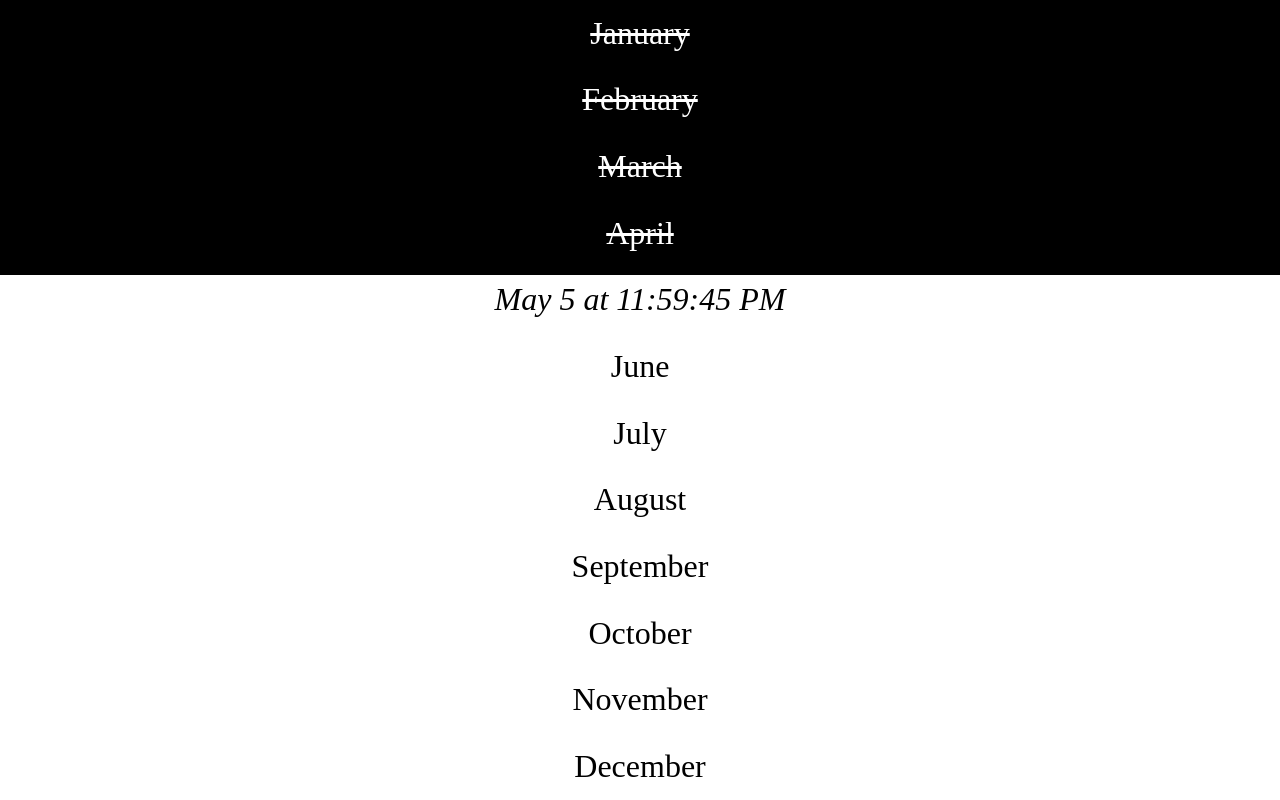
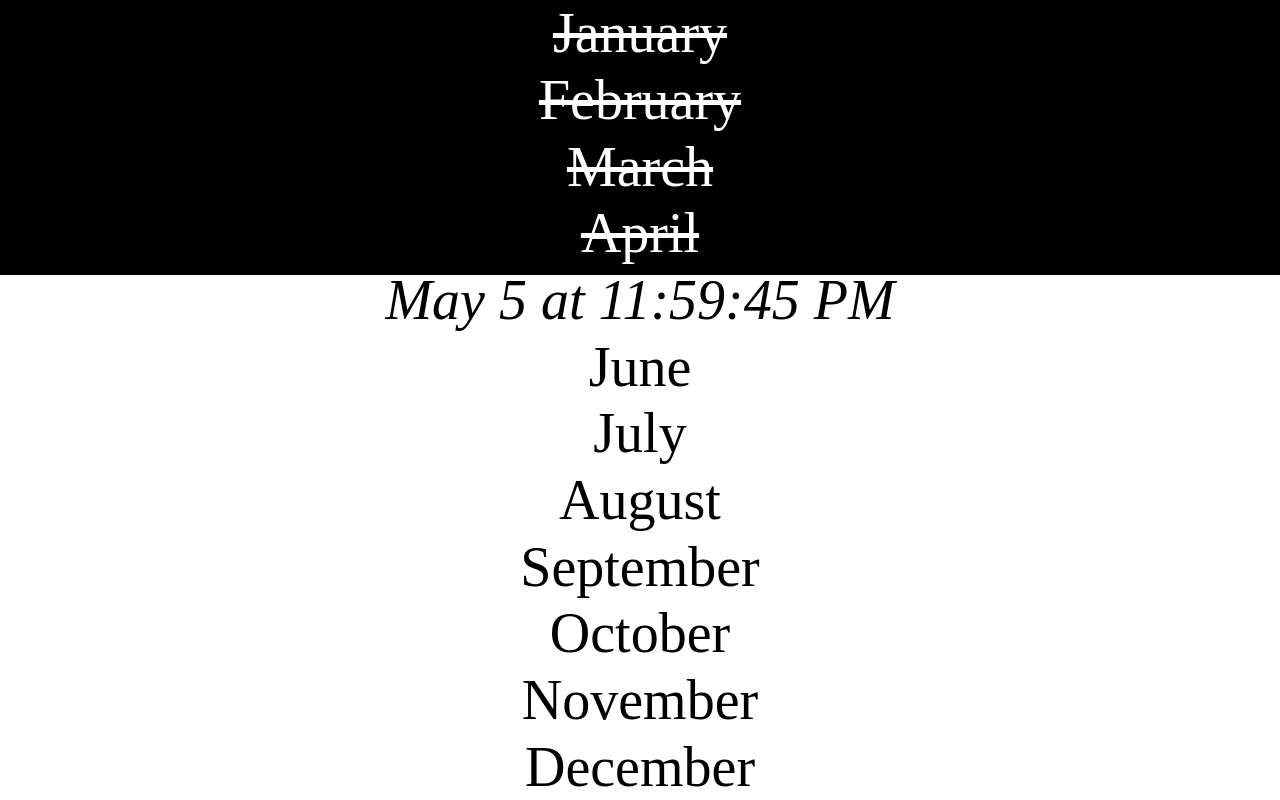
Before and after one commit to jonathanhunsucker/now, a React app: page / in a window 1280 px wide. Built offline with nearby package versions, Linux system fonts and the light colour scheme.

Commit message:
relative font sizes

```diff
--- a/src/App.css
+++ b/src/App.css
@@ -4,7 +4,7 @@
 
 .App {
   position: relative;
-  font-size: 200%;
+  font-size: 7vh;
 }
 
 .Calendar {
```
Also changed, not shown: 8 other files (tests, documents, lock files or other folders).
